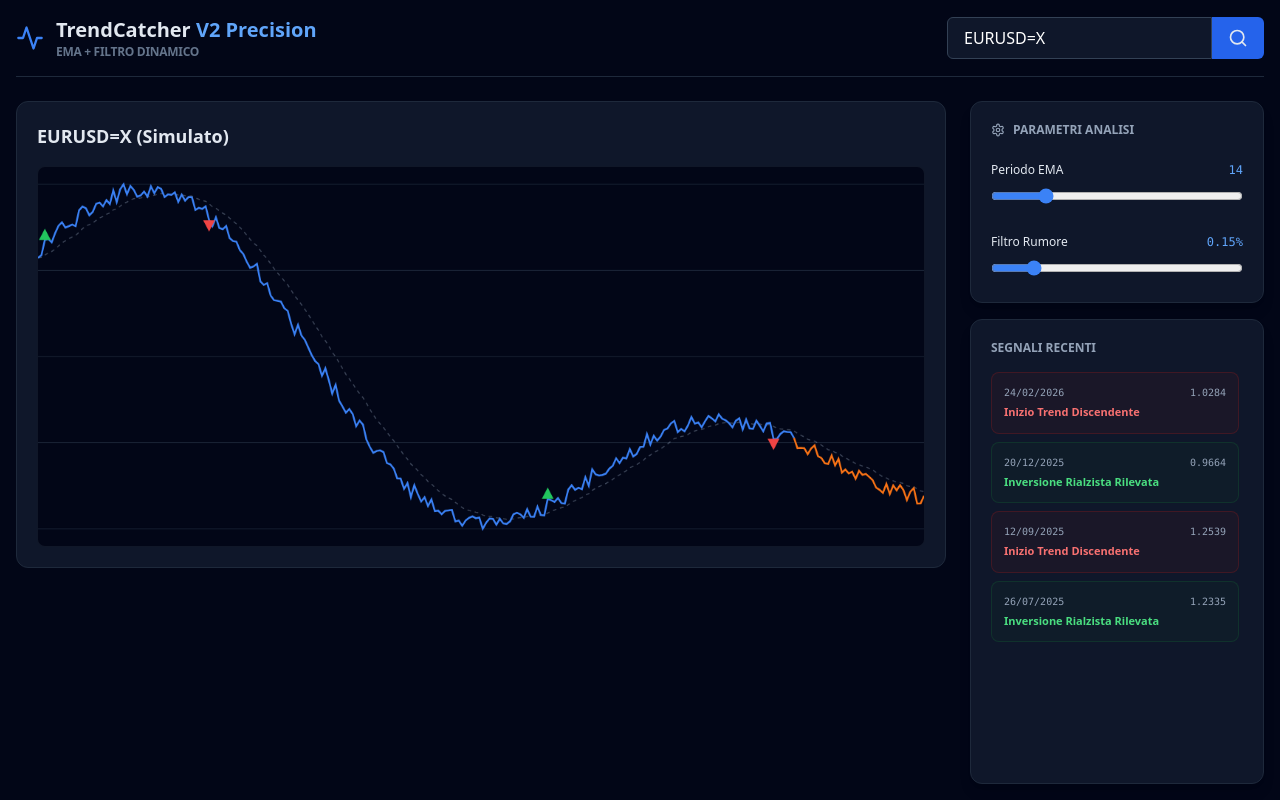
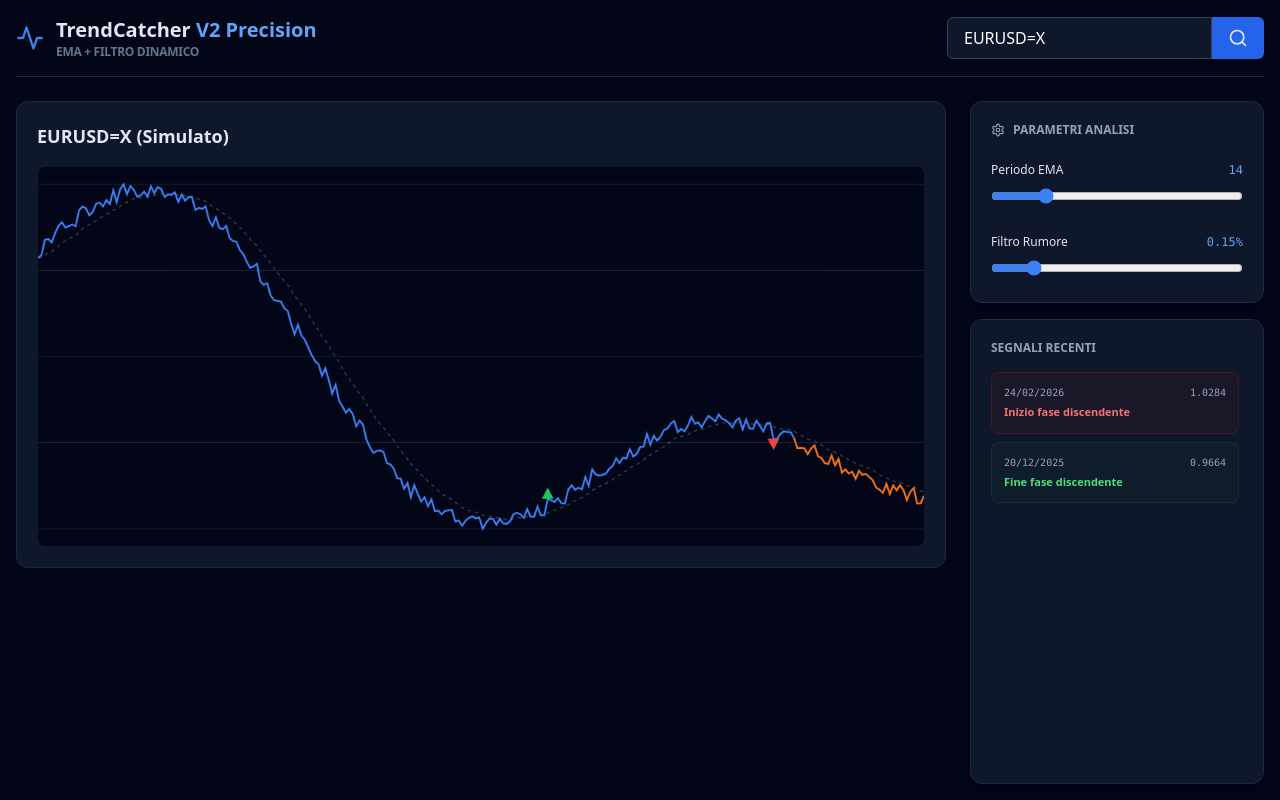
Before and after one commit to rughione/trendcatcher, a React (Vite) app: page / in a window 1280 px wide. Built offline with nearby package versions, Linux system fonts and the light colour scheme; no server answers.

Commit message:
Refactor EMA calculation and trend analysis comments

```diff
--- a/App.jsx
+++ b/App.jsx
@@ -74,7 +74,7 @@ export default function App() {
     }
   };
 
-  // Calcolo EMA (Exponential Moving Average) - Più reattiva della media semplice
+  // Calcolo EMA (Exponential Moving Average)
   const calculateEMA = (data, period) => {
     const k = 2 / (period + 1);
     let ema = [data[0].price];
@@ -84,33 +84,37 @@ export default function App() {
     return ema;
   };
 
-  // Algoritmo di analisi EMA + Filtro Volatilità
+  // Algoritmo di analisi EMA + Filtro Volatilità (CORRETTO)
   const analyzeTrend = (data, period, filter) => {
     if (data.length < period) return { ema: [], signalsList: [] };
     const ema = calculateEMA(data, period);
     const signalsList = [];
     let state = 0; // 1 per Up, -1 per Down
 
-    for (let i = 1; i < ema.length; i++) {
+    for (let i = 2; i < ema.length; i++) {
       const price = data[i].price;
-      const prevEma = ema[i - 1];
+      const prevPrice = data[i-1].price;
       const currEma = ema[i];
+      const prevEma = ema[i-1];
+
       const slope = (currEma - prevEma) / prevEma * 100; // Pendenza in %
 
-      // Segnale SELL: Prezzo taglia sotto EMA e pendenza negativa > filtro
-      if (price < currEma && slope < -filter && state !== -1) {
+      // INIZIO FASE DISCENDENTE (SELL/ROSSO):
+      // Il prezzo incrocia al ribasso la media E la pendenza conferma il calo
+      if (prevPrice >= prevEma && price < currEma && slope < -filter && state !== -1) {
         state = -1;
         signalsList.push({
           index: i, price, type: 'SELL', date: data[i].time.toLocaleDateString('it-IT'),
-          msg: "Inizio Trend Discendente"
+          msg: "Inizio fase discendente"
         });
       }
-      // Segnale BUY: Prezzo taglia sopra EMA e pendenza positiva > filtro
-      else if (price > currEma && slope > filter && state !== 1) {
+      // FINE FASE DISCENDENTE (BUY/VERDE):
+      // Il prezzo incrocia al rialzo la media E la pendenza conferma la ripresa
+      else if (prevPrice <= prevEma && price > currEma && slope > filter && state !== 1) {
         state = 1;
         signalsList.push({
           index: i, price, type: 'BUY', date: data[i].time.toLocaleDateString('it-IT'),
-          msg: "Inversione Rialzista Rilevata"
+          msg: "Fine fase discendente"
         });
       }
     }
```
